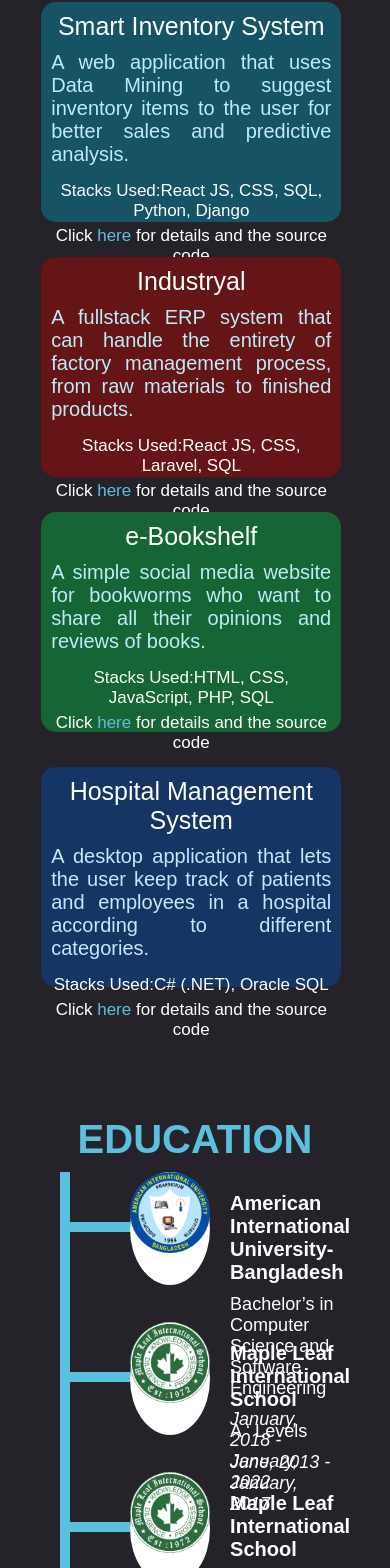
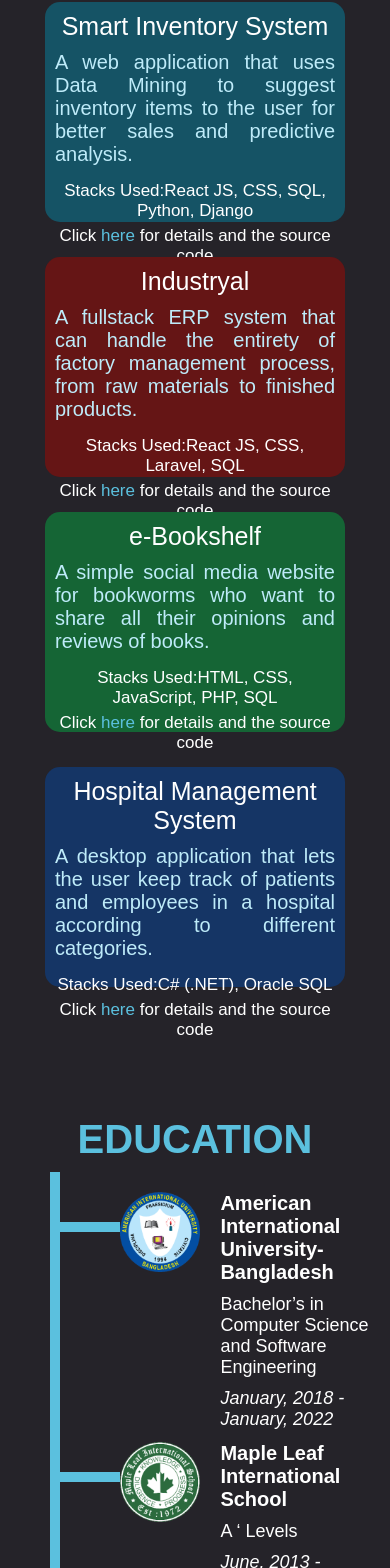
Before and after one commit to snigdho611/snigdho611.dev, a Next.js app: page / in a window 390 px wide. Shown: the part 2984-4552 px from the top of the page. Built offline with nearby package versions, Linux system fonts and the light colour scheme; a web font is replaced by a local one.

Commit message:
Adding final changes to CSS

```diff
--- a/src/components/Education/EducationCard/index.tsx
+++ b/src/components/Education/EducationCard/index.tsx
@@ -7,14 +7,7 @@ interface EducationCardProps {
 
 const EducationCard: React.FC<EducationCardProps> = ({ imageURL }) => {
   return (
-    <div
-      style={{
-        width: "113px",
-        height: "113px",
-        backgroundColor: "white",
-        borderRadius: "100%",
-      }}
-    >
+    <div className="education-card" style={{}}>
       <Image src={imageURL} alt="Image not found" height={113} width={113} />
     </div>
   );
--- a/src/components/Education/EducationRow/index.tsx
+++ b/src/components/Education/EducationRow/index.tsx
@@ -16,15 +16,7 @@ const EducationRow: React.FC<EducationRowProps> = ({
   time,
 }) => {
   return (
-    <div
-      style={{
-        display: "flex",
-        flexDirection: "row",
-        height: "150px",
-        justifyContent: "center",
-        width: "100%",
-      }}
-    >
+    <div className="education-row" style={{}}>
       <div
         style={{
           width: "10%",
--- a/src/components/Education/index.tsx
+++ b/src/components/Education/index.tsx
@@ -7,12 +7,7 @@ interface EducationProps {
 
 const Education: React.FC<EducationProps> = ({ education }) => {
   return (
-    <div
-      style={{
-        margin: "120px auto 0 auto",
-        width: "75%",
-      }}
-    >
+    <div className="div-margin-education">
       <div className="Header">EDUCATION</div>
       {education.map(({ id, name, imageURL, degree, time }) => {
         return (
--- a/src/components/Projects/ProjectCard/index.tsx
+++ b/src/components/Projects/ProjectCard/index.tsx
@@ -25,7 +25,6 @@ const index: React.FC<ProjectCardProps> = ({
         height: "200px",
         backgroundColor: color,
         margin: "10px auto",
-        // flex: 0.33,
         zIndex: 2,
         padding: "10px 10px",
         borderRadius: "15px",
@@ -33,7 +32,6 @@ const index: React.FC<ProjectCardProps> = ({
     >
       <div
         style={{
-          // fontWeight: "bold",
           fontSize: "25px",
           textAlign: "center",
           color: "white",
@@ -43,7 +41,6 @@ const index: React.FC<ProjectCardProps> = ({
       </div>
       <div
         style={{
-          // fontWeight: "bold",
           fontSize: "20px",
           textAlign: "justify",
           color: "#BEEBF9",
@@ -54,7 +51,6 @@ const index: React.FC<ProjectCardProps> = ({
       </div>
       <div
         style={{
-          // fontWeight: "bold",
           fontSize: "17px",
           textAlign: "center",
           color: "#FFF",
@@ -65,7 +61,6 @@ const index: React.FC<ProjectCardProps> = ({
       </div>
       <div
         style={{
-          // fontWeight: "bold",
           fontSize: "17px",
           textAlign: "center",
           color: "#FFF",
--- a/src/components/Projects/index.tsx
+++ b/src/components/Projects/index.tsx
@@ -17,12 +17,7 @@ interface ProjectsArr {
 const Projects: React.FC<ProjectsProps> = ({ projects }) => {
   return (
     <div>
-      <div
-        style={{
-          margin: "120px auto 0 auto",
-          width: "75%",
-        }}
-      >
+      <div className="project-container" style={{}}>
         <div className="Header">PROJECTS</div>
         <div
           style={{
--- a/styles/globals.css
+++ b/styles/globals.css
@@ -151,11 +151,15 @@ body {
 .education-card {
   width: 113px;
   height: 113px;
-  background-color: white;
+  background-color: #252329;
   border-radius: 100%;
 }
 
 .div-margin {
+  margin: 120px auto 170px auto;
+  width: 75%;
+}
+.div-margin-education {
   margin: 120px auto 170px auto;
   width: 75%;
 }
@@ -255,6 +259,19 @@ body {
   border: 2px solid white;
   /* background-image: `url(${url})`; */
   background-size: cover;
+}
+
+.project-container {
+  margin: 120px auto 0 auto;
+  width: 75%;
+}
+
+.education-row {
+  display: flex;
+  flex-direction: row;
+  height: 150px;
+  justify-content: center;
+  width: 100%;
 }
 
 @media only screen and (max-width: 825px) {
@@ -383,4 +400,30 @@ body {
   .experience-dialogue {
     height: fit-content;
   }
+
+  .project-container {
+    width: 100%;
+    /* padding: 10px; */
+  }
+
+  .contact-margin {
+    font-size: 20px;
+  }
+
+  .education-card {
+    width: 80px;
+    height: 80px;
+    margin-top: 20px;
+  }
+  .div-margin-education {
+    width: 100%;
+  }
+
+  .education-row {
+    /* display: flex;
+    flex-direction: row; */
+    height: 250px;
+    /* justify-content: center;
+    width: 100%; */
+  }
 }
```
